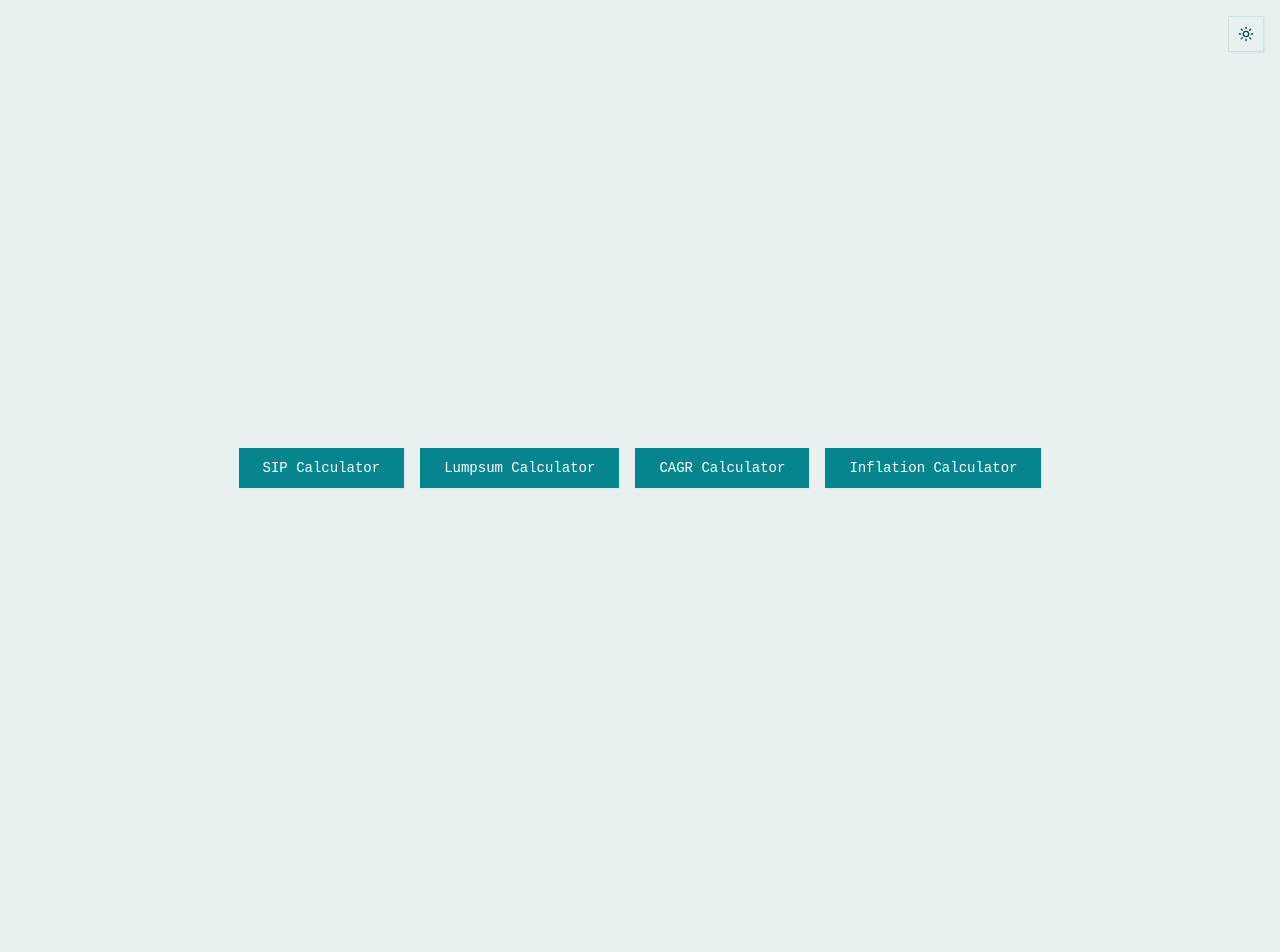
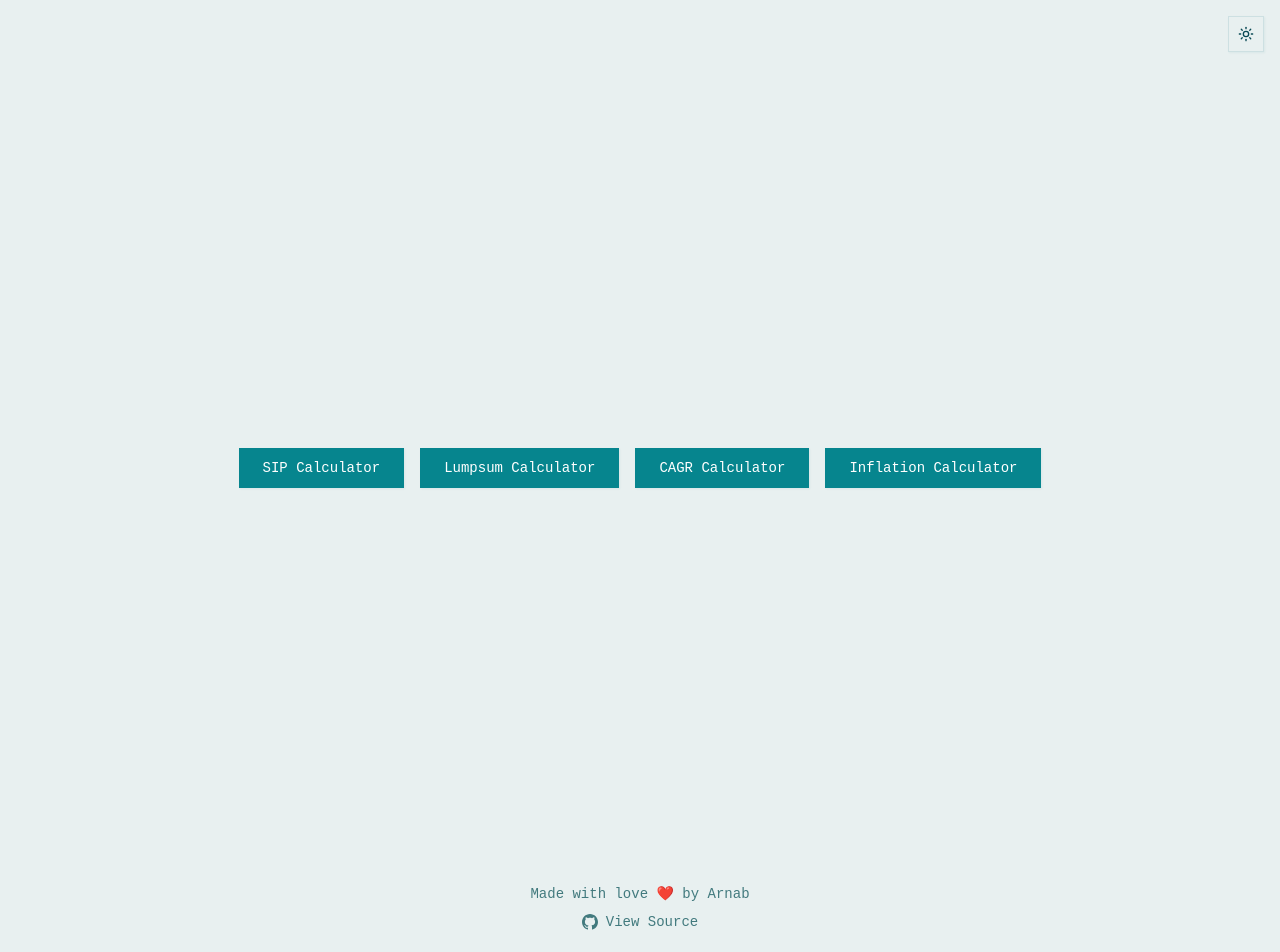
Before and after one commit to zytact/finance, a Next.js app: page / in a window 1280 px wide. Before the commit the page ends 868 px from the top, so only its background shows below. Built offline with nearby package versions, Linux system fonts and the light colour scheme.

Commit message:
Add credits

```diff
--- a/src/app/layout.tsx
+++ b/src/app/layout.tsx
@@ -56,6 +56,41 @@
             <ThemeToggle />
           </header>
           {children}
+          <footer className="mt-auto p-4 text-center text-sm text-muted-foreground">
+            <p>
+              Made with love ❤️ by{" "}
+              <a
+                href="https://zytact.com"
+                target="_blank"
+                rel="noopener noreferrer"
+                className="hover:text-foreground transition-colors"
+              >
+                Arnab
+              </a>
+            </p>
+            <p className="mt-2">
+              <a
+                href="https://github.com/zytact/finance"
+                target="_blank"
+                rel="noopener noreferrer"
+                className="inline-flex items-center gap-2 hover:text-foreground transition-colors"
+              >
+                <svg
+                  width="16"
+                  height="16"
+                  viewBox="0 0 24 24"
+                  fill="currentColor"
+                  className="w-4 h-4"
+                  role="img"
+                  aria-label="GitHub"
+                >
+                  <title>GitHub</title>
+                  <path d="M12 0c-6.626 0-12 5.373-12 12 0 5.302 3.438 9.8 8.207 11.387.599.111.793-.261.793-.577v-2.234c-3.338.726-4.033-1.416-4.033-1.416-.546-1.387-1.333-1.756-1.333-1.756-1.089-.745.083-.729.083-.729 1.205.084 1.839 1.237 1.839 1.237 1.07 1.834 2.807 1.304 3.492.997.107-.775.418-1.305.762-1.604-2.665-.305-5.467-1.334-5.467-5.931 0-1.311.469-2.381 1.236-3.221-.124-.303-.535-1.524.117-3.176 0 0 1.008-.322 3.301 1.23.957-.266 1.983-.399 3.003-.404 1.02.005 2.047.138 3.006.404 2.291-1.552 3.297-1.23 3.297-1.23.653 1.653.242 2.874.118 3.176.77.84 1.235 1.911 1.235 3.221 0 4.609-2.807 5.624-5.479 5.921.43.372.823 1.102.823 2.222v3.293c0 .319.192.694.801.576 4.765-1.589 8.199-6.086 8.199-11.386 0-6.627-5.373-12-12-12z" />
+                </svg>
+                View Source
+              </a>
+            </p>
+          </footer>
         </ThemeProvider>
       </body>
     </html>
```
